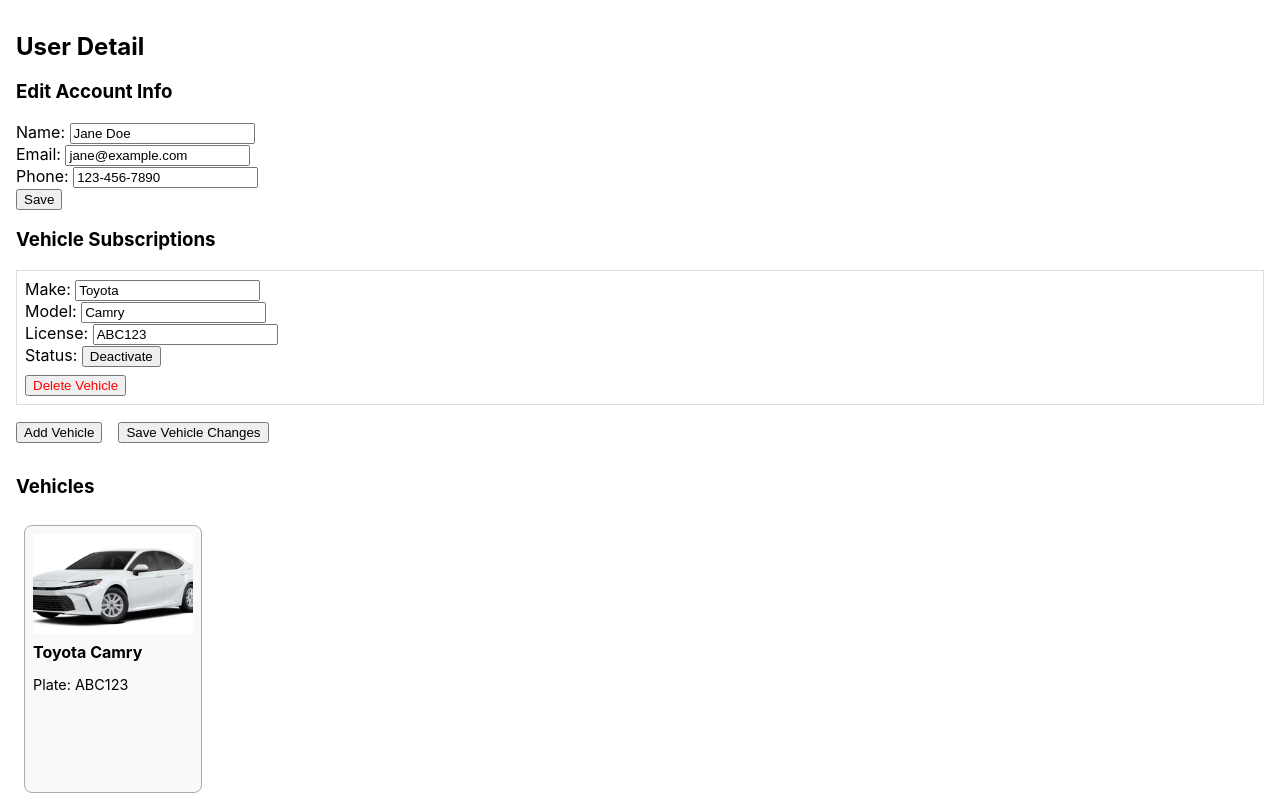
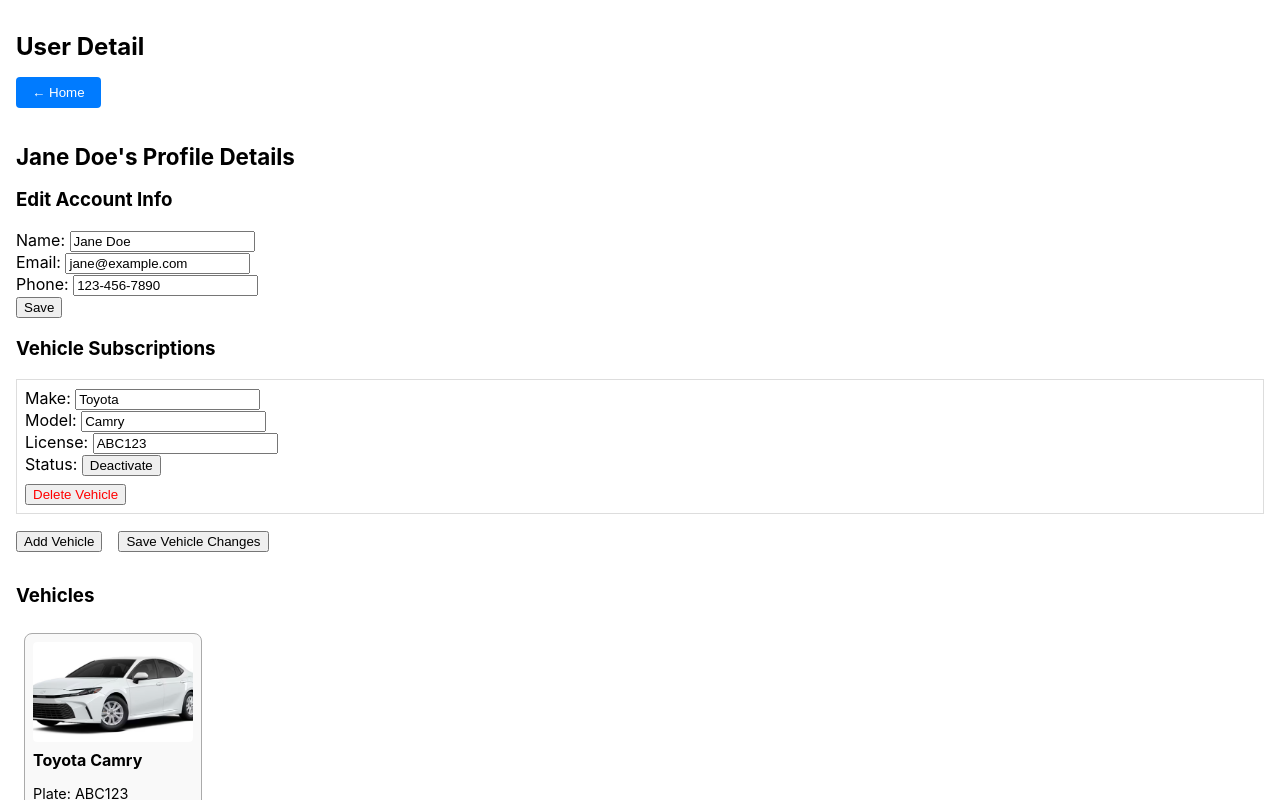
Before and after one commit to ciromuanya/amp-csr-portal, a React (Create React App) app: page /user/1 in a window 1280 px wide. Shown: the top 800 px of the page. Built offline with nearby package versions, Linux system fonts and the light colour scheme.

Commit message:
Add navigation button and profile title to UserDetail component

```diff
--- a/src/components/UserDetail.js
+++ b/src/components/UserDetail.js
@@ -3,8 +3,10 @@ import UserEditForm from "./UserEditForm";
 import SubscriptionEditor from "./SubscriptionEditor";
 import VehicleThumbnail from "./VehicleThumbnail";
 import { v4 as uuidv4 } from "uuid";
+import { useNavigate } from "react-router-dom";
 
 function UserDetail({ user, setUsers }) {
+    const navigate = useNavigate();
     const [form, setForm] = useState({
         type: "Monthly Membership",
         amount: 29.99,
@@ -42,6 +44,28 @@ function UserDetail({ user, setUsers }) {
 
     return (
         <div style={{ marginTop: '1rem' }}>
+
+            {/* Home Button */}
+            <button
+                onClick={() => navigate("/")}
+                style={{
+                    marginBottom: '1rem',
+                    padding: '0.5rem 1rem',
+                    backgroundColor: '#007bff',
+                    color: 'white',
+                    border: 'none',
+                    borderRadius: '4px',
+                    cursor: 'pointer',
+                }}
+            >
+                ← Home
+            </button>
+
+            {/* Profile Title */}
+            <h2 style={{ fontWeight: 'bold', fontSize: '1.4rem', marginBottom: '1rem' }}>
+                {user.name}'s Profile Details
+            </h2>
+
             <UserEditForm user={user} setUsers={setUsers} />
             <SubscriptionEditor user={user} setUsers={setUsers} />
 
```
Lines whose indentation alone changed are shown as unchanged.
